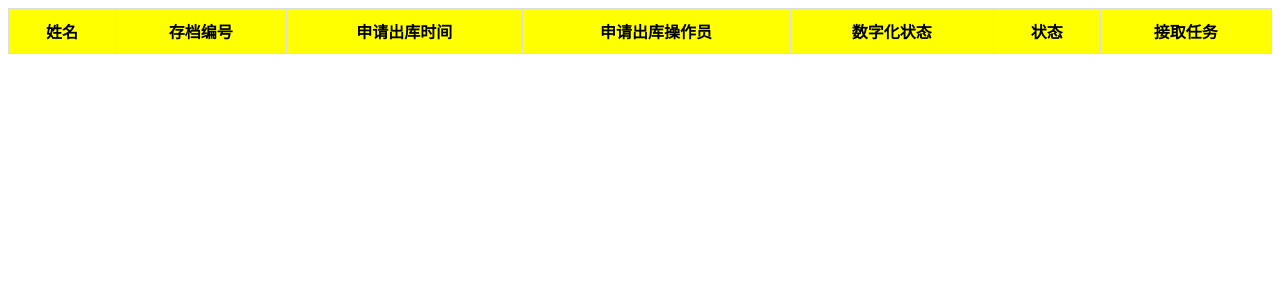
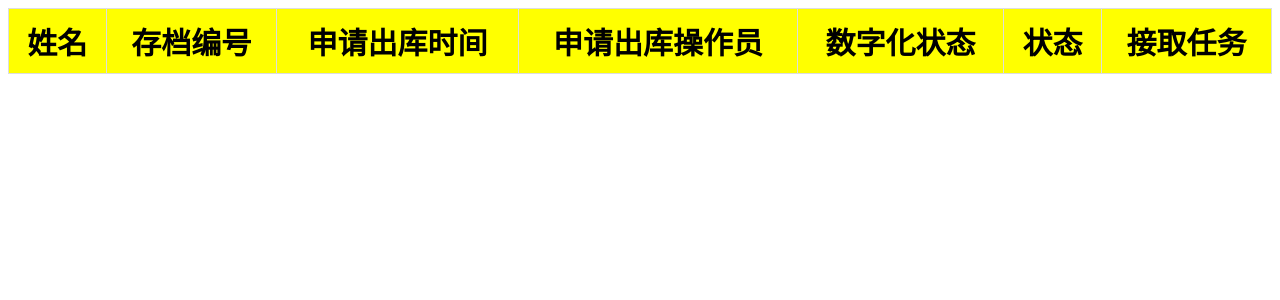
Before and after one commit to yangn0/autoFilesSystem, a Flask app: page /dack in a window 1280 px wide. Shown: the top 300 px of the page. Run offline with Flask 3, Linux system fonts and the light colour scheme; data that the repository does not hold is empty; some libraries are stand-ins or nearby versions.

Commit message:
fix:font-size

```diff
--- a/templates/index.html
+++ b/templates/index.html
@@ -110,6 +110,9 @@ font-weight: bold;
             }
 
         }
+        td{
+            font-size:30px;
+        }
     </style>
 </head>
 
```
Lines whose indentation alone changed are shown as unchanged.
